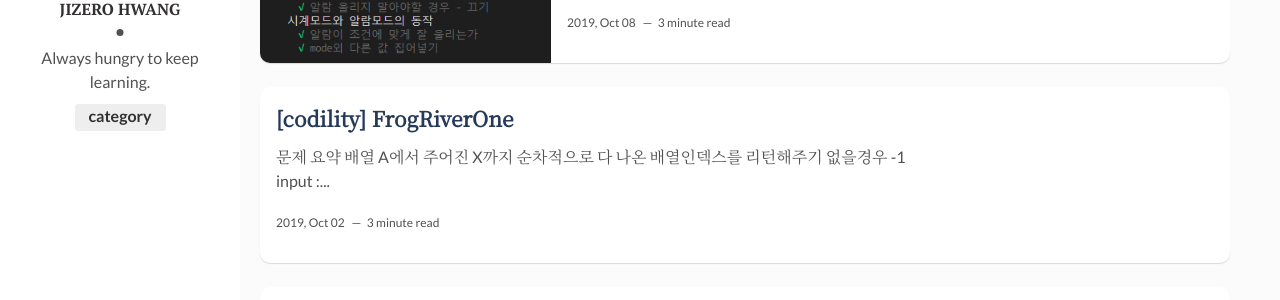
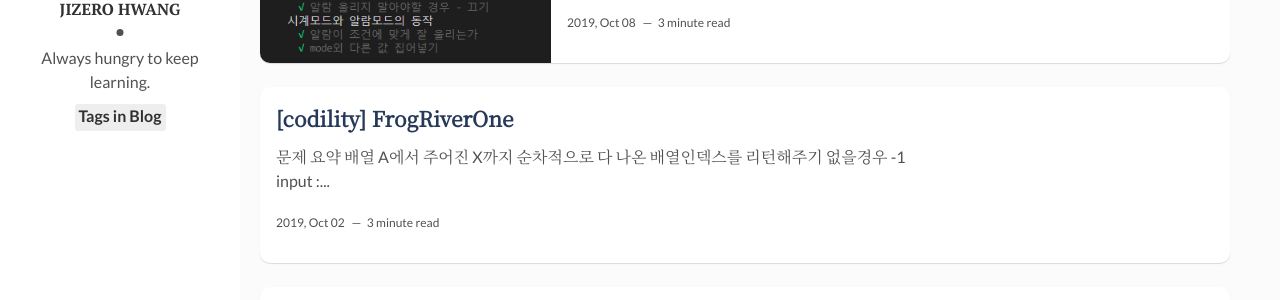
Before and after one commit to jizero/jizero.github.io, a Jekyll site: the page built from index.html, in a window 1280 px wide. Shown: the part 133-433 px from the top of the page. Built offline with Jekyll 4.4.1, drawn with Linux system fonts in a browser that asks for light colours; the list of posts is cut into pages by our own code.

Commit message:
layout변경

```diff
--- a/_layouts/main.html
+++ b/_layouts/main.html
@@ -10,7 +10,7 @@ layout: default
       </div>
       <div class="author-name">{{site.author}}</div>
       <p>{{site.about-author}}</p>
-      <div class="tag"><a href="/tags">category</a></div>
+      <div class="tag"><a href="/tags">Tags in Blog</a></div>
     </div>
   </header> <!-- End Header -->
   <footer>
```
